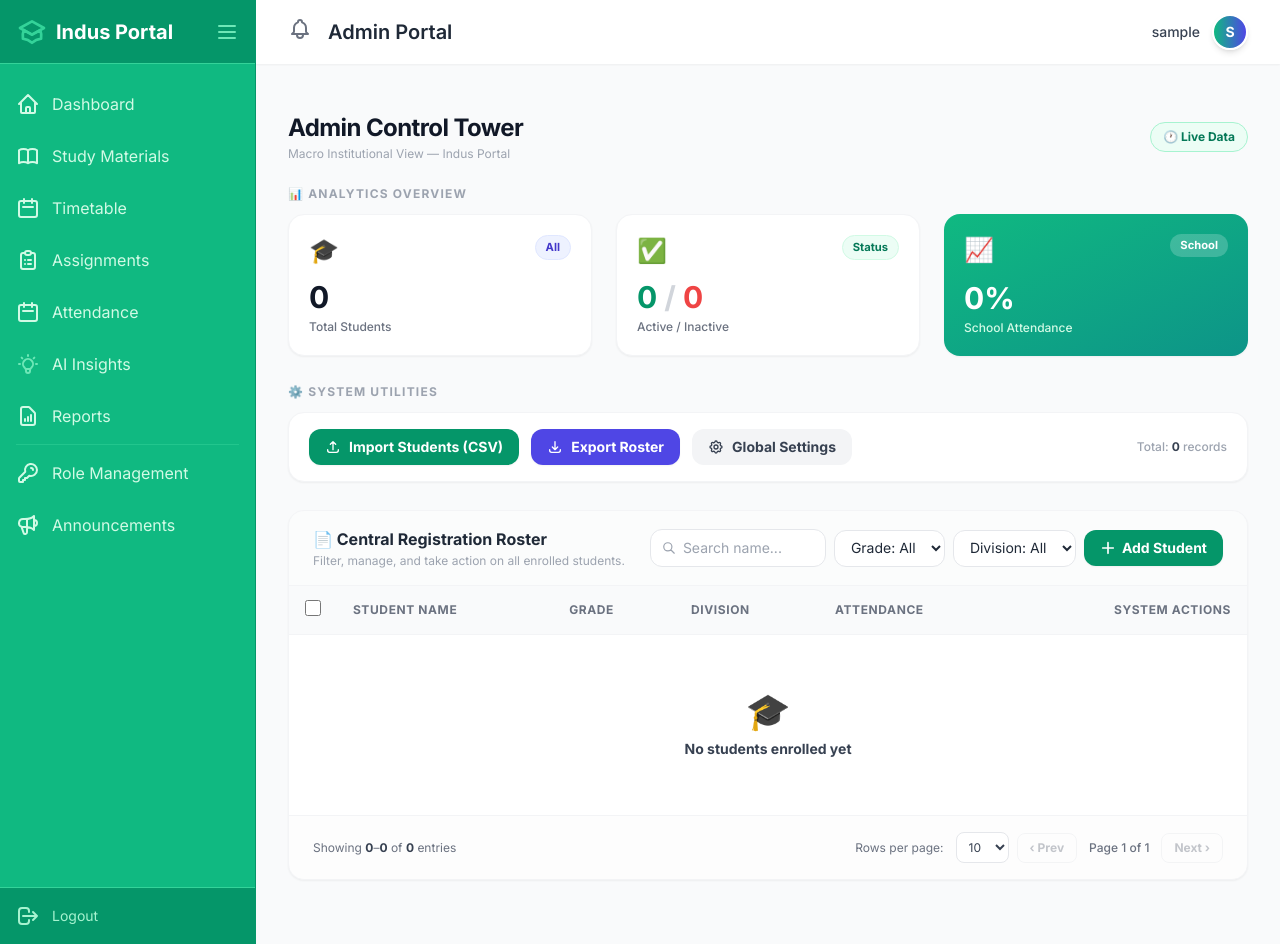
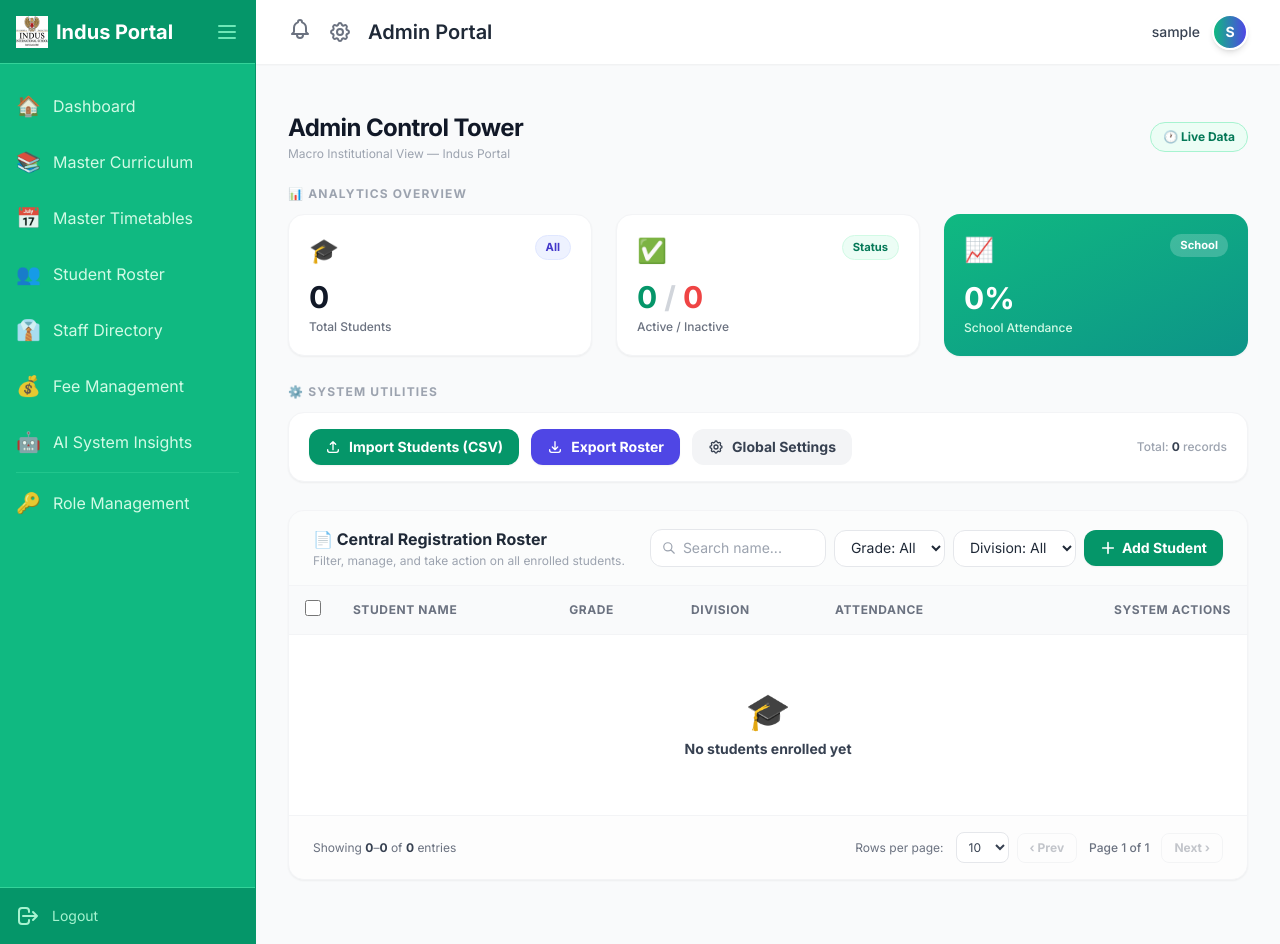
Before and after one commit to kalmeshwargurav1028-sys/student-dashboard1, a Flask app: page /admin_dashboard in a window 1280 px wide. Run offline with Flask 3, Linux system fonts and the light colour scheme; a user stored in the database is signed in; data that the repository does not hold is empty; parts of the project's set-up code (start-up, migrations or seed data) failed here and were passed over; some libraries are stand-ins or nearby versions.

Commit message:
fix: added logo to sidebar, matching admin sidebar links with diagram, and restored settings icon in header

```diff
--- a/templates/base.html
+++ b/templates/base.html
@@ -31,11 +31,8 @@
     <aside id="sidebar" class="bg-[#10b981] dark:bg-gray-800 text-white w-64 flex-shrink-0 transition-all duration-300 flex flex-col h-full z-20 border-r border-emerald-600 dark:border-gray-950">
         <!-- Sidebar Header -->
         <div class="h-16 flex items-center justify-between px-4 bg-emerald-600 dark:bg-gray-900 border-b border-emerald-400 dark:border-gray-700">
-            <a href="{{ url_for('dashboard') }}" class="text-xl font-bold flex items-center gap-2 whitespace-nowrap overflow-hidden" id="sidebar-logo-text">
-                <svg xmlns="http://www.w3.org/2000/svg" class="h-8 w-8 flex-shrink-0 text-emerald-400" fill="none" viewBox="0 0 24 24" stroke="currentColor">
-                    <path stroke-linecap="round" stroke-linejoin="round" stroke-width="2" d="M12 14l9-5-9-5-9 5 9 5z" />
-                    <path stroke-linecap="round" stroke-linejoin="round" stroke-width="2" d="M12 14l6.16-3.422a12.083 12.083 0 01.665 6.479A11.952 11.952 0 0012 20.055a11.952 11.952 0 00-6.824-2.998 12.078 12.078 0 01.665-6.479L12 14z" />
-                </svg>
+                        <a href="{{ url_for('dashboard') }}" class="text-xl font-bold flex items-center gap-2 whitespace-nowrap overflow-hidden" id="sidebar-logo-text">
+                <img src="{{ url_for('static', filename='images/logo.png') }}" class="h-8 w-auto flex-shrink-0" alt="Logo">
                 <span class="sidebar-text transition-opacity duration-300">Indus Portal</span>
             </a>
             <button id="sidebar-toggle" class="text-emerald-300 hover:text-white focus:outline-none hidden sm:block">
@@ -48,13 +45,61 @@
         <!-- Sidebar Links -->
         <nav class="flex-1 overflow-y-auto py-4">
             <ul class="space-y-1">
-                {% if session.get('role') != 'student' %}
+                                {% if session.get('role') == 'admin' %}
+                <!-- Admin Control Tower Menu (per diagram) -->
                 <li>
-                    {% if session.get('role') == 'admin' %}
                     <a href="{{ url_for('admin_dashboard') }}" class="flex items-center px-4 py-3 text-emerald-100 hover:bg-emerald-600 dark:hover:bg-gray-700 hover:text-white group transition-colors">
-                    {% else %}
+                        <span class="text-xl mr-3 opacity-90 group-hover:opacity-100">🏠</span>
+                        <span class="sidebar-text whitespace-nowrap">Dashboard</span>
+                    </a>
+                </li>
+                <li>
+                    <a href="#" class="flex items-center px-4 py-3 text-emerald-100 hover:bg-emerald-600 dark:hover:bg-gray-700 hover:text-white group transition-colors">
+                        <span class="text-xl mr-3 opacity-90 group-hover:opacity-100">📚</span>
+                        <span class="sidebar-text whitespace-nowrap">Master Curriculum</span>
+                    </a>
+                </li>
+                <li>
+                    <a href="#" class="flex items-center px-4 py-3 text-emerald-100 hover:bg-emerald-600 dark:hover:bg-gray-700 hover:text-white group transition-colors">
+                        <span class="text-xl mr-3 opacity-90 group-hover:opacity-100">📅</span>
+                        <span class="sidebar-text whitespace-nowrap">Master Timetables</span>
+                    </a>
+                </li>
+                <li>
+                    <a href="{{ url_for('admin_dashboard') }}" class="flex items-center px-4 py-3 text-emerald-100 hover:bg-emerald-600 dark:hover:bg-gray-700 hover:text-white group transition-colors">
+                        <span class="text-xl mr-3 opacity-90 group-hover:opacity-100">👥</span>
+                        <span class="sidebar-text whitespace-nowrap">Student Roster</span>
+                    </a>
+                </li>
+                <li>
+                    <a href="#" class="flex items-center px-4 py-3 text-emerald-100 hover:bg-emerald-600 dark:hover:bg-gray-700 hover:text-white group transition-colors">
+                        <span class="text-xl mr-3 opacity-90 group-hover:opacity-100">👔</span>
+                        <span class="sidebar-text whitespace-nowrap">Staff Directory</span>
+                    </a>
+                </li>
+                <li>
+                    <a href="#" class="flex items-center px-4 py-3 text-emerald-100 hover:bg-emerald-600 dark:hover:bg-gray-700 hover:text-white group transition-colors">
+                        <span class="text-xl mr-3 opacity-90 group-hover:opacity-100">💰</span>
+                        <span class="sidebar-text whitespace-nowrap">Fee Management</span>
+                    </a>
+                </li>
+                <li>
+                    <a href="{{ url_for('ai_box') }}" class="flex items-center px-4 py-3 text-emerald-100 hover:bg-emerald-600 dark:hover:bg-gray-700 hover:text-white group transition-colors">
+                        <span class="text-xl mr-3 opacity-90 group-hover:opacity-100">🤖</span>
+                        <span class="sidebar-text whitespace-nowrap">AI System Insights</span>
+                    </a>
+                </li>
+                <li class="my-2 border-t border-emerald-400 dark:border-gray-700 mx-4 opacity-50"></li>
+                <li>
+                    <a href="{{ url_for('admin_dashboard') }}#roles" class="flex items-center px-4 py-3 text-emerald-100 hover:bg-emerald-600 dark:hover:bg-gray-700 hover:text-white group transition-colors">
+                        <span class="text-xl mr-3 opacity-90 group-hover:opacity-100">🔑</span>
+                        <span class="sidebar-text whitespace-nowrap">Role Management</span>
+                    </a>
+                </li>
+                {% elif session.get('role') != 'student' %}
+                <!-- Teacher Dashboard -->
+                <li>
                     <a href="{{ url_for('dashboard') }}" class="flex items-center px-4 py-3 text-emerald-100 hover:bg-emerald-600 dark:hover:bg-gray-700 hover:text-white group transition-colors">
-                    {% endif %}
                         <svg class="h-6 w-6 flex-shrink-0 mr-3" fill="none" viewBox="0 0 24 24" stroke="currentColor"><path stroke-linecap="round" stroke-linejoin="round" stroke-width="2" d="M3 12l2-2m0 0l7-7 7 7M5 10v10a1 1 0 001 1h3m10-11l2 2m-2-2v10a1 1 0 01-1 1h-3m-6 0a1 1 0 001-1v-4a1 1 0 011-1h2a1 1 0 011 1v4a1 1 0 001 1m-6 0h6" /></svg>
                         <span class="sidebar-text whitespace-nowrap">Dashboard</span>
                     </a>
@@ -102,21 +147,7 @@
                 </li>
                 {% endif %}
 
-                {% if session.get('role') == 'admin' %}
-                <li>
-                    <a href="{{ url_for('reports') }}" class="flex items-center px-4 py-3 text-emerald-100 hover:bg-emerald-600 dark:hover:bg-gray-700 hover:text-white group transition-colors">
-                        <svg class="h-6 w-6 flex-shrink-0 mr-3" fill="none" viewBox="0 0 24 24" stroke="currentColor"><path stroke-linecap="round" stroke-linejoin="round" stroke-width="2" d="M9 17v-2m3 2v-4m3 4v-6m2 10H7a2 2 0 01-2-2V5a2 2 0 012-2h5.586a1 1 0 01.707.293l5.414 5.414a1 1 0 01.293.707V19a2 2 0 01-2 2z" /></svg>
-                        <span class="sidebar-text whitespace-nowrap">Reports</span>
-                    </a>
-                </li>
-                <li class="my-2 border-t border-emerald-400 dark:border-gray-700 mx-4 opacity-50"></li>
-                <li>
-                    <a href="{{ url_for('admin_dashboard') }}#roles" class="flex items-center px-4 py-3 text-emerald-100 hover:bg-emerald-600 dark:hover:bg-gray-700 hover:text-white group transition-colors">
-                        <svg class="h-6 w-6 flex-shrink-0 mr-3" fill="none" viewBox="0 0 24 24" stroke="currentColor"><path stroke-linecap="round" stroke-linejoin="round" stroke-width="2" d="M15 7a2 2 0 012 2m4 0a6 6 0 01-7.743 5.743L11 17H9v2H7v2H4a1 1 0 01-1-1v-2.586a1 1 0 01.293-.707l5.964-5.964A6 6 0 1121 9z" /></svg>
-                        <span class="sidebar-text whitespace-nowrap">Role Management</span>
-                    </a>
-                </li>
-                {% endif %}
+
 
                 {% if role_permissions.get('send_announcements') %}
                 <li>
@@ -194,6 +225,14 @@
                     </div>
                 </div>
 
+                                {% if session.get('role') != 'student' %}
+                <a href="{{ url_for('settings') }}" class="mr-4 text-gray-500 hover:text-gray-700 dark:text-gray-400 dark:hover:text-white focus:outline-none">
+                    <svg class="h-6 w-6" fill="none" viewBox="0 0 24 24" stroke="currentColor">
+                        <path stroke-linecap="round" stroke-linejoin="round" stroke-width="2" d="M10.325 4.317c.426-1.756 2.924-1.756 3.35 0a1.724 1.724 0 002.573 1.066c1.543-.94 3.31.826 2.37 2.37a1.724 1.724 0 001.065 2.572c1.756.426 1.756 2.924 0 3.35a1.724 1.724 0 00-1.066 2.573c.94 1.543-.826 3.31-2.37 2.37a1.724 1.724 0 00-2.572 1.065c-.426 1.756-2.924 1.756-3.35 0a1.724 1.724 0 00-2.573-1.066c-1.543.94-3.31-.826-2.37-2.37a1.724 1.724 0 00-1.065-2.572c-1.756-.426-1.756-2.924 0-3.35a1.724 1.724 0 001.066-2.573c-.94-1.543.826-3.31 2.37-2.37.996.608 2.296.07 2.572-1.065z" />
+                        <path stroke-linecap="round" stroke-linejoin="round" stroke-width="2" d="M15 12a3 3 0 11-6 0 3 3 0 016 0z" />
+                    </svg>
+                </a>
+                {% endif %}
                 <h2 class="text-xl font-semibold text-gray-800 dark:text-gray-100">{% block header_title %}{% if session.get('role') == 'student' %}Student Portal{% elif session.get('role') == 'admin' %}Admin Portal{% else %}Teacher Portal{% endif %}{% endblock %}</h2>
             </div>
             <div class="flex items-center gap-3">
```
